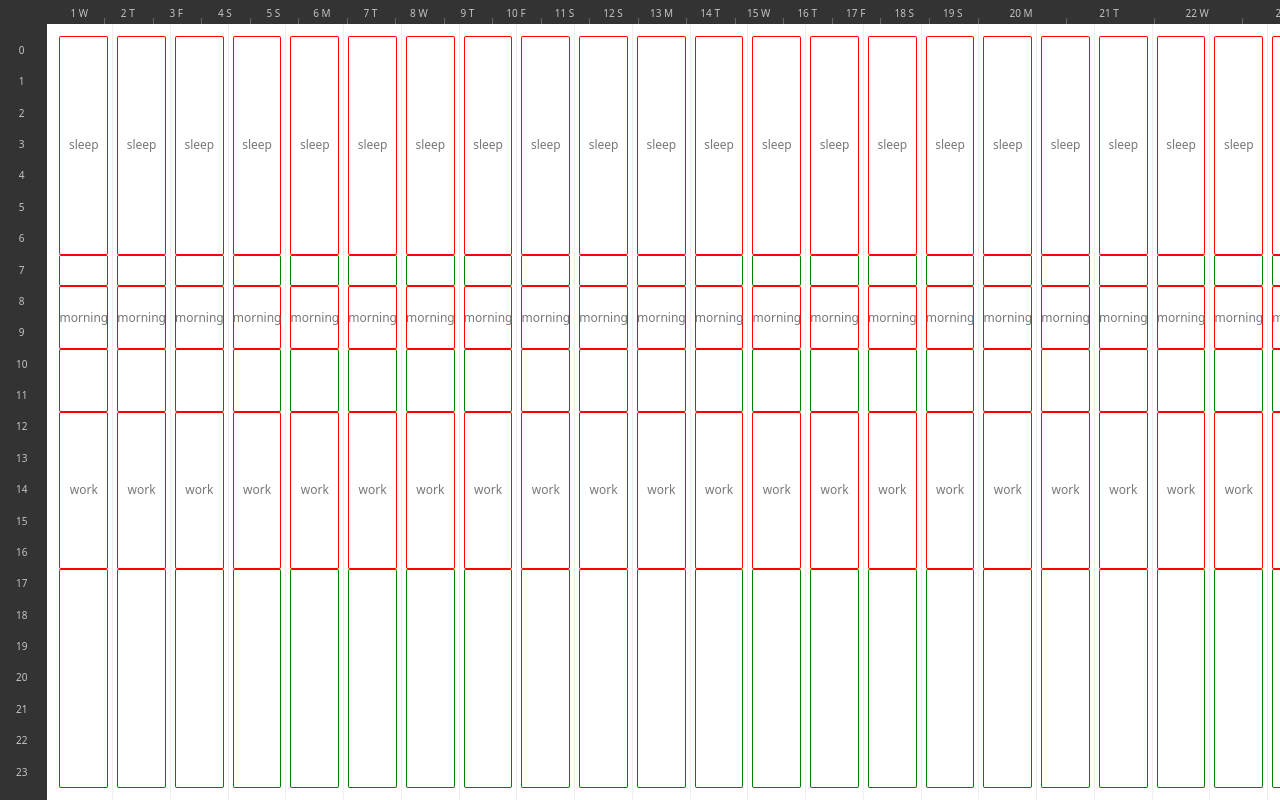
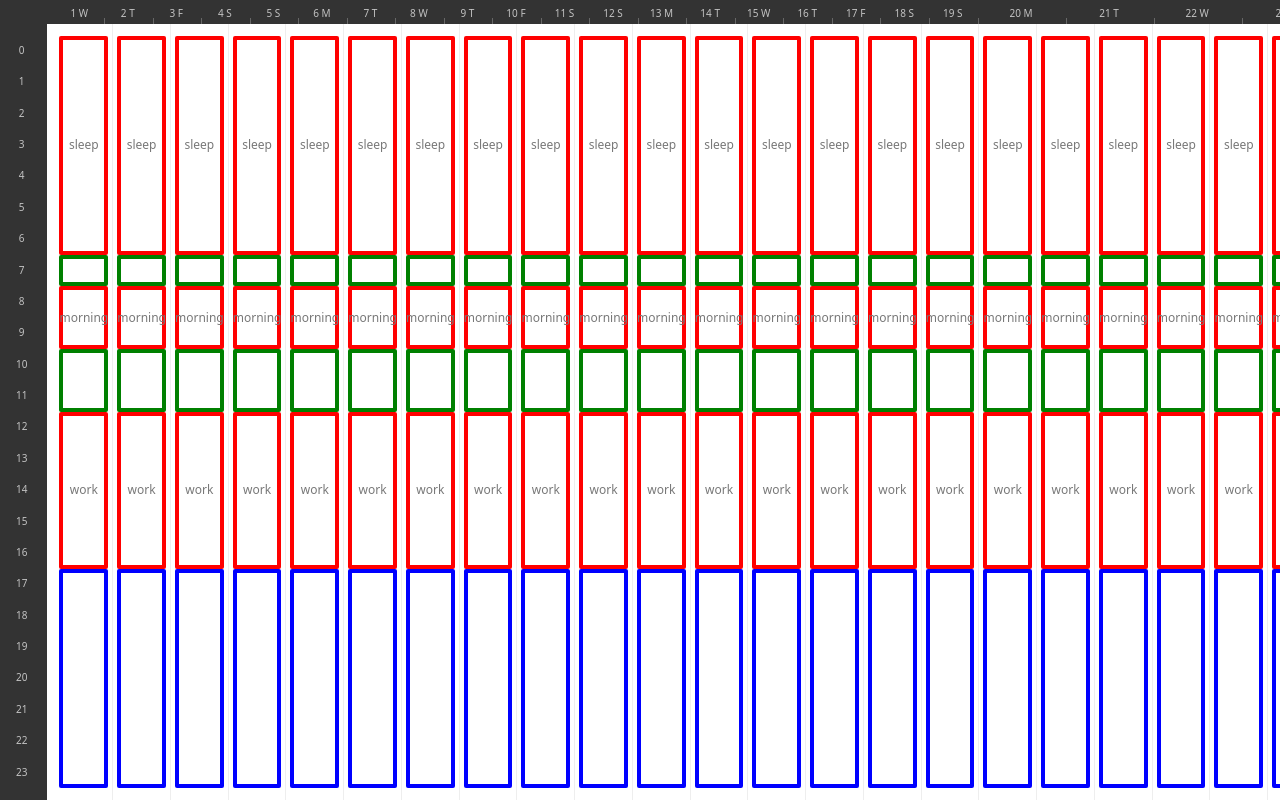
Before and after one commit to vincentbollaert/get-shit-done, a React app in the folder client/: page / in a window 1280 px wide. Built offline with nearby package versions, Linux system fonts and the light colour scheme.

Commit message:
finalised logic for determining cell height

```diff
--- a/client/src/pages/Home/Calendar.jsx
+++ b/client/src/pages/Home/Calendar.jsx
@@ -4,6 +4,8 @@ import isToday from 'date-fns/isToday'
 import format from 'date-fns/format'
 import isThisWeek from 'date-fns/isThisWeek'
 import isEqual from 'date-fns/isEqual'
+import { nanoid } from '@reduxjs/toolkit'
+
 import { WHITE } from '../../styles'
 
 import CurrentTime from './CurrentTime'
@@ -63,9 +65,10 @@ const Cell = styled.div`
   flex-basis: 0;
   align-items: center;
   border-radius: 2px;
-  box-shadow: inset 0 0 0 1px red;
+  box-shadow: inset 0 0 0 4px red;
 
-  ${p => p.isDummy && `box-shadow: inset 0 0 0 1px green`};
+  ${p => p.isGapBefore && `box-shadow: inset 0 0 0 4px green`};
+  ${p => p.isGapAfter && `box-shadow: inset 0 0 0 4px blue`};
 
   ${p => p.accentColor && `
     background-color: ${p.accentColor};
@@ -85,7 +88,27 @@ const Calendar = () => {
         const day = format(date, 'd')
         const isCurrentDay = isToday(date)
         const tasks = allTasksByDay.find(x => x.date === date).tasks
-        console.log(tasks)
+        const tasksFiltered = tasks.map(({ id, time, name }, taskI) => {
+          const from = time[0]
+          const to = time[1]
+          const isFirstTask = taskI === 0
+          const isLastTask = taskI === tasks.length - 1
+          const previousTo = !isFirstTask ? tasks[taskI - 1].time[1] : 0
+          const firstHour = hoursAxis[0]
+          const lastHourAdjusted = hoursAxis[hoursAxis.length - 1] + 1
+
+          let heightInFlex = Math.min(to, lastHourAdjusted) - Math.max(from, firstHour)
+          let gapBefore = Math.min(from - previousTo, from - firstHour, lastHourAdjusted - previousTo)
+          let gapAfter = isLastTask ? lastHourAdjusted - to : 0
+
+          return {
+            id,
+            heightInFlex,
+            name,
+            gapBefore,
+            gapAfter
+          }
+        })
 
         return (
           <Column
@@ -95,29 +118,12 @@ const Calendar = () => {
           >
             {isCurrentDay && <CurrentTime date={date} />}
             <HourSlots>
-              {tasks.map(({ time, name }, taskI) => {
-
-                // show these tasks
-                // use flex - determine height
-                // flex value PER HOUR = hoursAxis length / tasks length
-                // each task gets [1] - [0] * ^ flex value
-                // if gap between tasks, fill with placeholder task flex = length
-                const isFirstTask = taskI === 0
-                const isLastTask = taskI === tasks.length - 1
-                // const
-                const gapBefore = !isFirstTask && time[0] - tasks[taskI - 1].time[1]
-                const gapAfter = isLastTask && hoursAxis[hoursAxis.length - 1] + 1 - time[1]
-                console.log(hoursAxis)
-                // if (gapBefore) {
-                //   console.log('gapBefore is ' + gapBefore)
-                // }
+              {tasksFiltered.map(({ id, heightInFlex, name, gapBefore, gapAfter }, taskI) => {
                 return (
                   <>
-                    <Cell isDummy key={taskI} flex={gapBefore} />
-                    <Cell key={name} flex={time[1] - time[0]}>
-                      {name}
-                    </Cell>
-                    {isLastTask && <Cell isDummy key={taskI} flex={gapAfter} />}
+                    {gapBefore > 0 && <Cell isGapBefore flex={gapBefore} />}
+                    {heightInFlex > 0 && <Cell flex={heightInFlex}>{name}</Cell>}
+                    {gapAfter > 0 && <Cell isGapAfter flex={gapAfter} />}
                   </>
                 )
               })}
```
